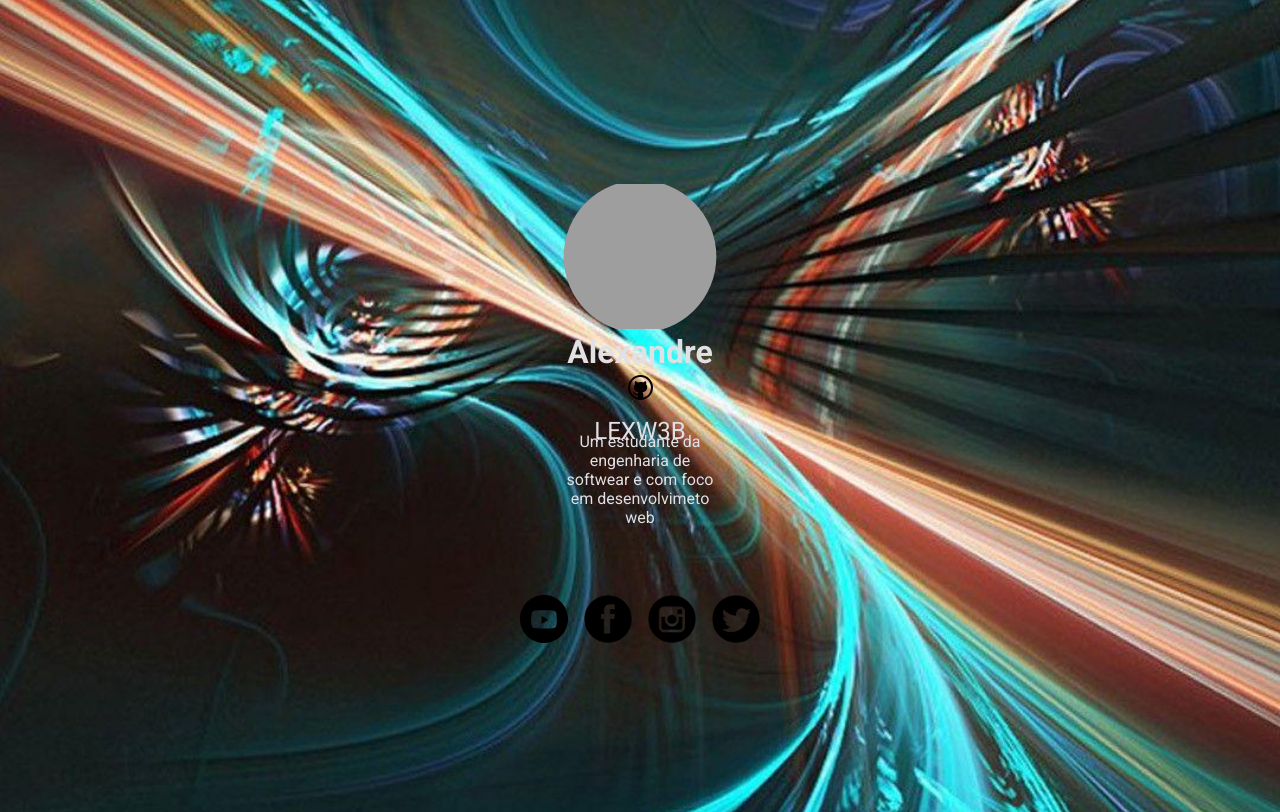
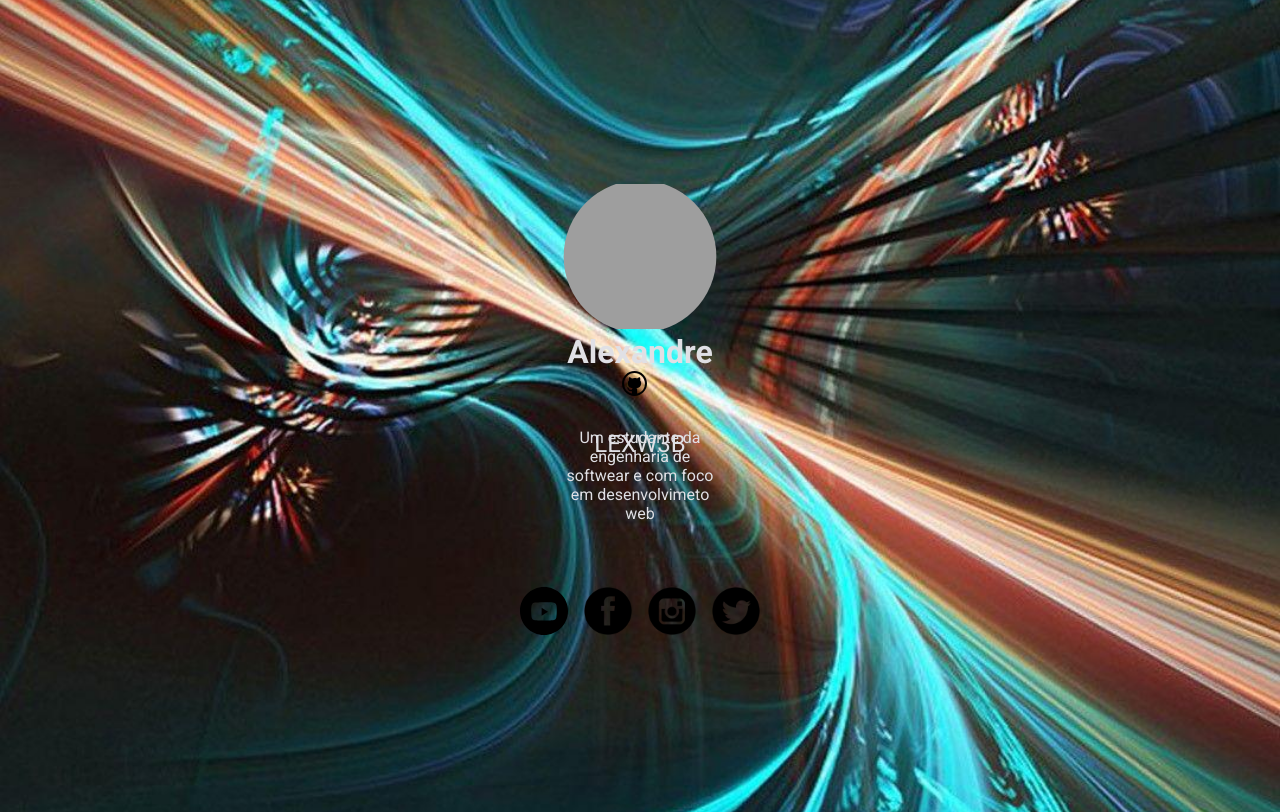
Before and after one commit to LEXW3B/NLW-HEAT, a plain HTML site: page ORIGIN/CartaoDeVisita-figma/index.html in a window 1280 px wide. Drawn offline with Linux system fonts and the light colour scheme; no server answers; grey boxes are pictures that could not be loaded.

Commit message:
revisionado

```diff
--- a/ORIGIN/CartaoDeVisita-figma/style.css
+++ b/ORIGIN/CartaoDeVisita-figma/style.css
@@ -48,15 +48,17 @@ main{
     clip-path: circle(50% at 50% 50%);
 }
 #userLogin{
+    top: -.1rem;/*baixa o link LEXW3B */
     font-size: 1.5rem;
     margin-top: 15.5rem;
 }
+
 a{
     color: var(--grey);
     text-decoration: none;
-    margin-top: 0.25rem;
+    margin-top: .0rem;/*baixa o logo do git*/
 
-    display: flex;
+    display:flex;
     gap: 0.75rem;
     justify-content: center;
     align-items: center;
```
Also changed, not shown: ORIGIN/CartaoDeVisita-figma/index.html (+1 -0 lines).
